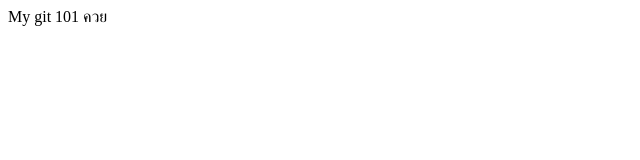
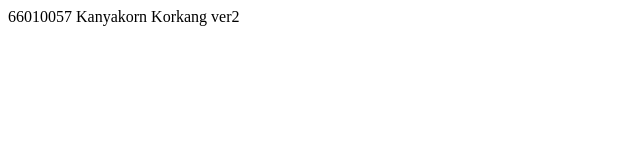
Before and after one commit to 0057Kanyakorn/git101, a plain HTML site: page index.html in a window 1280 px wide. Shown: the whole page, without its empty margins (0-640 px from the left). Drawn offline with Linux system fonts and the light colour scheme.

Commit message:
Update index.html

```diff
--- a/index.html
+++ b/index.html
@@ -6,6 +6,6 @@
     <title>Document</title>
 </head>
 <body>
-    My git 101 ควย
+    66010057 Kanyakorn Korkang ver2
 </body>
 </html>
```
